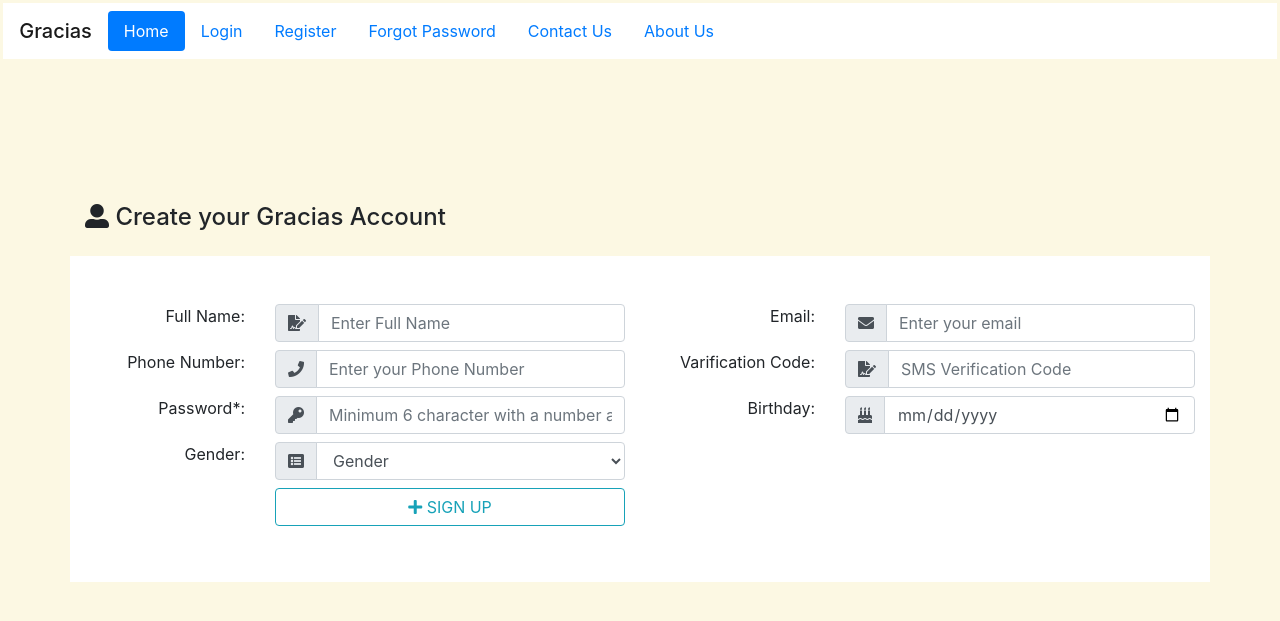
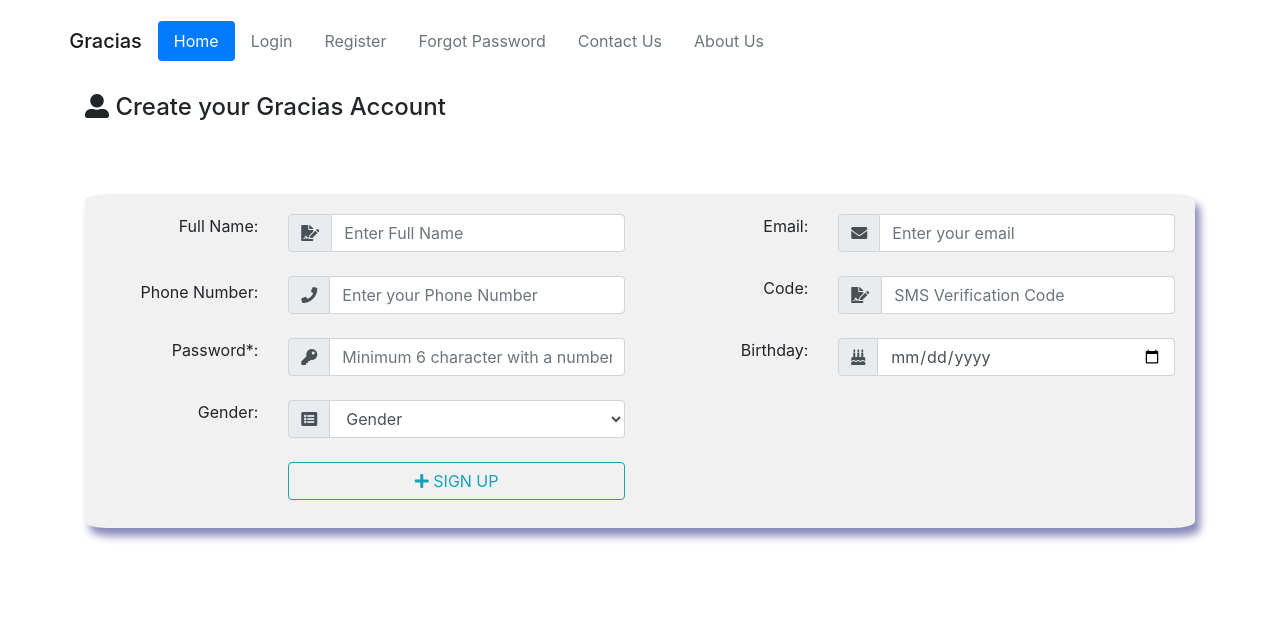
Before and after one commit to ABUBAKER7/WadProjectGracias, a PHP site: page /register.html in a window 1280 px wide. Shown: the top 621 px of the page. Run offline with PHP 8.4, Linux system fonts and the light colour scheme; some libraries are stand-ins or nearby versions.

Commit message:
shoaib update

```diff
--- a/css/stylesheetShoaib.css
+++ b/css/stylesheetShoaib.css
@@ -5,8 +5,8 @@
 }
 body{
     padding: 0.2em;
-    background-color: #fcf8e3;;
 }
+
 @media screen and (max-width: 375px){
     label{
         display: none;
@@ -28,3 +28,87 @@
         display: inline-block;
     }
 }
+.nav-bar-container{
+    width: auto;
+    margin: 10px 0px 0px 50px;
+}
+.top-nav-bar-div{
+    margin-bottom: 10px;
+}
+.login-container{
+
+    background-color: #f1f1f1;
+    padding: 20px;
+    border-radius: 2%;
+    box-shadow: 5px 8px 8px #8888BA;
+}
+.login-input{
+    /*border-radius: 2%;*/
+    box-shadow: 2px 2px 8px #888888;
+}
+@media (max-width: 778px) {
+    .nav-bar-container{
+        margin: 10px 0px 0px 10px;
+    }
+}
+@media (max-width: 730px) {
+    .nav-bar-container {
+        width: 50%;
+    }
+}
+@media (max-width: 778px) {
+    .nav-bar-container{
+        margin: 10px 0px 0px 10px;
+    }
+}
+.jumbotron-fluid{
+    height: 400px;
+}
+.footer{
+    width: auto;
+    background-color: #6c757d;
+    color: white;
+    height: 350px;
+    padding: 20px;
+}
+.footer-input{
+    border-radius: inherit;
+}
+div.footer-jumbotron > h1{
+    padding: 10px;
+}
+.nav-link{
+    color: #6c757d;
+}
+div.footer > ul.nav-link :hover{
+    color: #6c757d;
+    background-color: white;
+}
+.footer-nav-links{
+    color: gainsboro;
+}
+.footer-nav-links:hover{
+    /*background-color: gainsboro;*/
+    color: white;
+}
+div.footer-jumbotron > input{
+    padding: 20px;
+}
+.footer-jumbotron{
+    width: 680px;
+    margin: auto;
+}
+div.footer-menu> ul>li> a{
+
+    margin-left: 10px;
+}
+div.footer-socialmedia>i{
+    width: 100px;
+    height: 50px;
+    margin-top: 50px;
+    margin-left: 100px;
+}
+/*.banner-image{*/
+/*background-image: url("banner.jpg");*/
+/*background-repeat: no-repeat;*/
+/
--- a/register.html
+++ b/register.html
@@ -2,9 +2,9 @@
 <html lang="en">
 <head>
     <meta charset="UTF-8">
-
+    <meta name="keywords" content="HTML, CSS">
     <meta name="description" content="gracias-signup,gracias-register">
-    <meta name="author" content="sohaib">
+    <meta name="author" content="Shoaib">
     <meta name="viewport" content="width=device-width, initial-scale=1.0">
 
 
@@ -14,11 +14,7 @@
     <link rel="stylesheet" href="https://use.fontawesome.com/releases/v5.5.0/css/all.css">
     <link rel="stylesheet" href="https://fonts.googleapis.com/css?family=Bangers|Old+Standard+TT">
     <link rel="stylesheet" href="css/stylesheetShoaib.css">
-    <!--<style>
-        * {
-            font-family: 'Old Standard TT', serif;
-        }
-    </style>-->
+
 </head>
 <body>
 <div class="top-nav-bar-div ">
@@ -35,9 +31,9 @@
     </nav>
 </div>
 
-<div class="container  mt-5"> <h4 class="my-4 mr-5  "><i class="fas fa-user-alt"></i><span class="d-none d-sm-inline "> Create your  </span> Gracias Account </h4></div>
+<div class="container  mt-3"> <h4 class="my-4 mr-5  "><i class="fas fa-user-alt"></i><span class="d-none d-sm-inline "> Create your  </span> Gracias Account </h4></div>
 <div class="container bg-white mt-2 pt-5 pb-5">
-    <form>
+    <form class="login-container">
         <div class="row">
             <div class="col-sm-2   col-md-2">
                 <label for="pro_title" class="float-md-right d-none d-sm-inline "> <span class="d-none d-lg-inline  "> Full</span> Name:  </label>
@@ -51,10 +47,10 @@
                     <input type="text" class="form-control" id="pro_title" name="pro_title" placeholder="Enter Full Name" >
                 </div>
             </div>
-            <div class="mt-1 mt-lg-0 col-sm-2    col-md-2">
+            <div class="mt-sm-1 mt-lg-0 col-sm-2  mt-2  col-md-2">
                 <label for="pro_cat" class="float-md-right d-none d-sm-inline"><span class="d-none d-lg-inline "></span> Email:</label>
             </div>
-            <div class=" mt-2 mt-lg-0 col-12 col-sm-10 col-md-4 ">
+            <div class="mt-sm-1 mt-lg-0 col-12 col-sm-10 col-md-4 ">
                 <div class="input-group">
                     <div class="input-group-prepend">
                         <div class="input-group-text"><i class="fas fa-envelope"></i></div>
@@ -63,11 +59,11 @@
                 </div>
             </div>
         </div>
-        <div class="row my-2">
-            <div class="mt-1 mt-lg-0 col-sm-2 col-md-2">
+        <div class="row my-2 mt-lg-4">
+            <div class=" mt-sm-1 col-sm-2 col-md-2">
                 <label for="pro_brand" class="float-md-right d-none d-sm-inline"> <span class="d-none d-lg-inline"> Phone </span> Number:</label>
             </div>
-            <div class="mt-2 mt-lg-0 col-12 col-sm-10 col-md-4">
+            <div class=" mt-sm-1 mt-lg-0 col-12 col-sm-10 col-md-4">
                 <div class="input-group">
                     <div class="input-group-prepend">
                         <div class="input-group-text"><i class="fas fa-phone"></i></div>
@@ -75,10 +71,10 @@
                     <input type="text" class="form-control" id="pro_title" name="pro_title" placeholder="Enter your Phone Number " >
                 </div>
             </div>
-            <div class="mt-2 mt-lg-0 col-sm-2    col-md-2">
-                <label for="pro_img" class="float-md-right d-none d-sm-inline"><span class="d-none d-lg-inline"> Varification</span> Code:</label>
+            <div class=" mt-sm-1  mt-lg-0 col-sm-2    col-md-2">
+                <label for="pro_img" class="float-md-right d-none d-sm-inline"><span class="d-none d-lg-inline"></span> Code:</label>
             </div>
-            <div class=" mt-2 mt-lg-0 col-12 col-sm-10 col-md-4">
+            <div class=" mt-sm-1  mt-lg-0 col-12 col-sm-10 mt-2 col-md-4">
                 <div class="input-group">
                     <div class="input-group-prepend">
                         <div class="input-group-text"><i class="fas fa-file-signature"></i></div>
@@ -87,11 +83,11 @@
                 </div>
             </div>
         </div>
-        <div class="row my-2">
-            <div class="mt-2 mt-lg-0 col-sm-2    col-md-2">
+        <div class="row my-2 mt-lg-4">
+            <div class=" mt-sm-1 mt-lg-0 col-sm-2 col-md-2">
                 <label for="pro_price" class=" float-md-right d-none d-sm-inline"> <span class="d-none d-lg-inline"></span>Password*:</label>
             </div>
-            <div class="mt-2 mt-lg-0 col-12 col-sm-10 col-md-4">
+            <div class="mt-sm-1  mt-lg-0 col-12 col-sm-10 col-md-4">
                 <div class="input-group ">
                     <div class="input-group-prepend">
                         <div class="input-group-text"><i class="fas fa-key"></i></div>
@@ -99,10 +95,10 @@
                     <input class="form-control" id="pro_price" name="pro_price" placeholder="Minimum 6 character with a number and a letter">
                 </div>
             </div>
-            <div class="mt-2 mt-lg-0 col-sm-2    col-md-2">
+            <div class=" mt-sm-1 mt-lg-0 col-sm-2    col-md-2">
                 <label for="pro_kw" class="float-md-right d-none d-sm-inline"><span class="d-none d-lg-inline"></span> Birthday:</label>
             </div>
-            <div class=" mt-2 mt-lg-0 col-12 col-sm-10 col-md-4">
+            <div class="mt-sm-1 mt-lg-0 col-12 col-sm-10 mt-2  col-md-4">
                 <div class="input-group">
                     <div class="input-group-prepend">
                         <div class="input-group-text"><i class="fas fa-birthday-cake"></i></div>
@@ -113,11 +109,11 @@
             </div>
         </div>
 
-        <div class="row my-2">
-            <div class="mt-2 mt-lg-0 col-sm-2  col-md-2">
+        <div class="row my-2 mt-lg-4">
+            <div class=" mt-sm-1  mt-lg-0 col-sm-2  col-md-2">
                 <label for="pro_kl" class="float-md-right d-none d-sm-inline"><span class="d-none d-lg-inline"></span>Gender:</label>
             </div>
-            <div class=" mt-2 mt-lg-0 col-12 col-sm-10 col-md-4 ">
+            <div class="mt-sm-1 mt-lg-0 col-12 col-sm-10 col-md-4 ">
                 <div class="input-group">
                     <div class="input-group-prepend">
                         <div class="input-group-text"><i class="fas fa-list-alt"></i></div>
@@ -131,13 +127,14 @@
             </div>
         </div>
 
-        <div class="row my-2">
-            <div class=""></div>
-            <div class=" mt-2 mt-lg-0  offset-sm-2 col-12 col-sm-10 col-md-4">
+        <div class="row my-2 mt-lg-4">
+            <div class="mt-sm-1 mt-lg-0  offset-sm-2 col-12 col-sm-10 col-md-4">
                 <button type="submit" class="btn btn-outline-info  btn-block"><i class="fas fa-plus"></i> SIGN UP </button>
             </div>
         </div>
     </form>
+
+
 </div>
 </body>
 </html>
```
